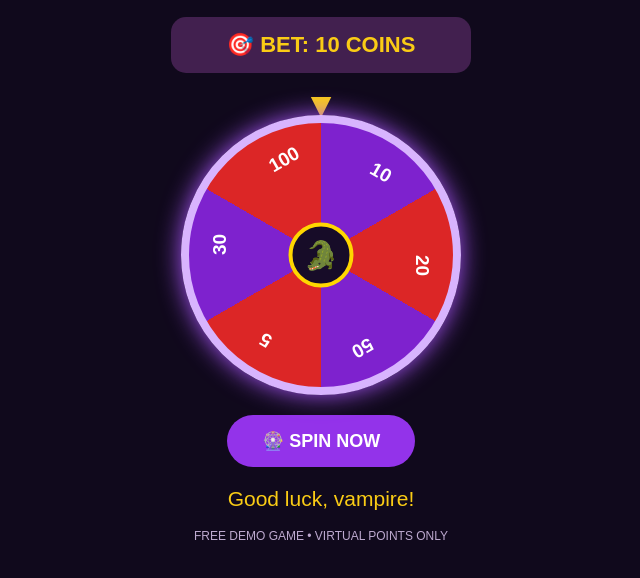
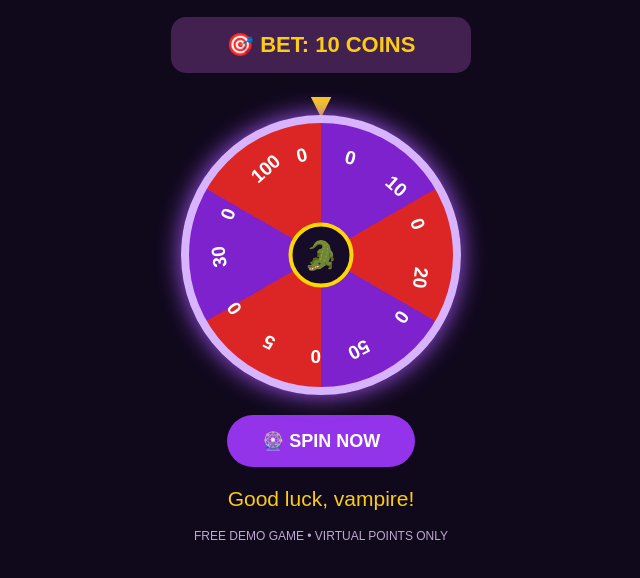
Before and after one commit to kiz971/midnight-vampire-lucky-spin, a plain HTML site: page index.html in a window 1280 px wide. Shown: the part 270-848 px from the top of the page, without its empty margins (319-959 px from the left). Drawn offline with Linux system fonts and the light colour scheme.

Commit message:
Update wheel prizes and rotation logic

```diff
--- a/index.html
+++ b/index.html
@@ -77,12 +77,21 @@ font-weight:bold;">
 <div class="pointer">▼</div>
 
 <div class="wheel" id="wheel">
- <span style="transform:rotate(30deg) translateY(-112px)">10</span>
- <span style="transform:rotate(90deg) translateY(-112px)">20</span>
- <span style="transform:rotate(150deg) translateY(-112px)">50</span>
- <span style="transform:rotate(210deg) translateY(-112px)">5</span>
- <span style="transform:rotate(270deg) translateY(-112px)">30</span>
- <span style="transform:rotate(330deg) translateY(-112px)">100</span>
+
+<span style="transform:rotate(13.846deg) translateY(-112px)">0</span>
+<span style="transform:rotate(41.538deg) translateY(-112px)">10</span>
+<span style="transform:rotate(69.231deg) translateY(-112px)">0</span>
+<span style="transform:rotate(96.923deg) translateY(-112px)">20</span>
+<span style="transform:rotate(124.615deg) translateY(-112px)">0</span>
+<span style="transform:rotate(152.308deg) translateY(-112px)">50</span>
+<span style="transform:rotate(180deg) translateY(-112px)">0</span>
+<span style="transform:rotate(207.692deg) translateY(-112px)">5</span>
+<span style="transform:rotate(235.385deg) translateY(-112px)">0</span>
+<span style="transform:rotate(263.077deg) translateY(-112px)">30</span>
+<span style="transform:rotate(290.769deg) translateY(-112px)">0</span>
+<span style="transform:rotate(318.462deg) translateY(-112px)">100</span>
+<span style="transform:rotate(346.154deg) translateY(-112px)">0</span>
+
  <div class="center">🐊</div>
 </div>
 
@@ -155,7 +164,7 @@ function spin(){
  }
  audio.resume();
 
- let prizes=[10,20,50,5,30,100];
+ let prizes=[0,10,0,20,0,50,0,5,0,30,0,100,0];
  let index=Math.floor(Math.random()*prizes.length);
  let prize=prizes[index];
 
@@ -165,7 +174,9 @@ function spin(){
  "rotate("+rotation+"deg)";
 
  let start=Date.now();
- let duration=4000;
+ let target=(360-(index+0.5)*360/13+360)%360;
+
+rotation+=1440+(target-rotation%360+360)%360;
 
  function playTicks(){
   let elapsed=Date.now()-start;
```
